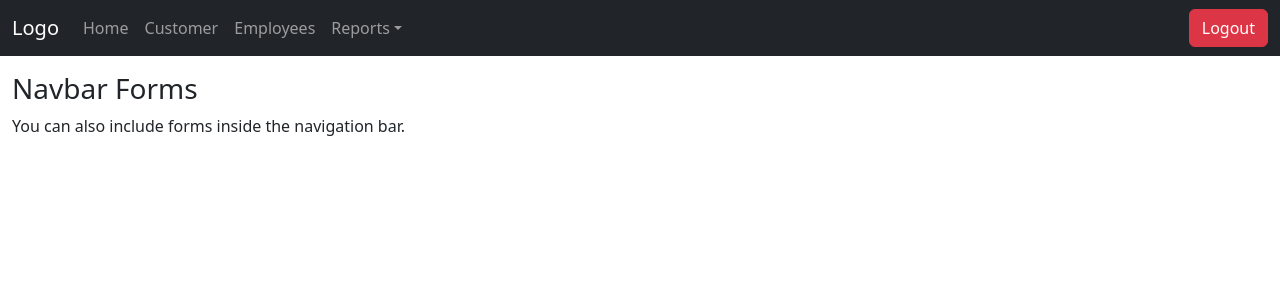
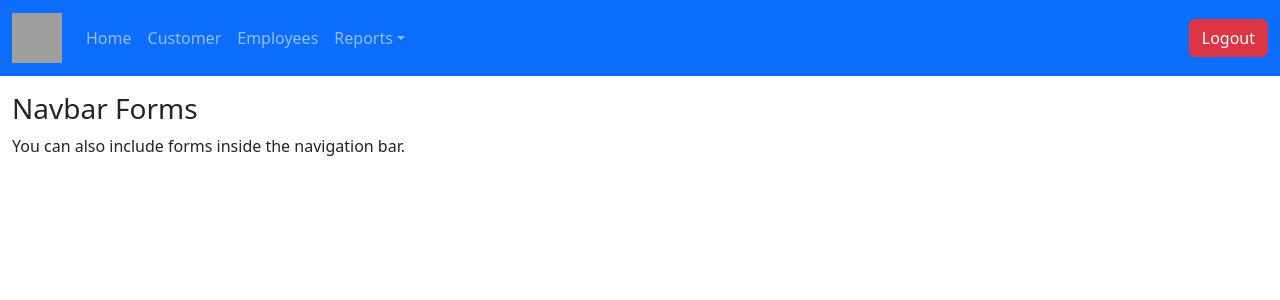
Before and after one commit to HarryWitriyono/northwindapp, a PHP site: page /menu.php in a window 1280 px wide. Shown: the top 300 px of the page. Run offline with PHP 8.4, Linux system fonts and the light colour scheme; grey boxes are pictures that could not be loaded.

Commit message:
Add files via upload

```diff
--- a/menu.php
+++ b/menu.php
@@ -9,9 +9,9 @@
 </head>
 <body>
 
-<nav class="navbar navbar-expand-sm navbar-dark bg-dark">
+<nav class="navbar navbar-expand-sm navbar-dark bg-primary text-white">
   <div class="container-fluid">
-    <a class="navbar-brand" href="javascript:void(0)">Logo</a>
+    <a class="navbar-brand" href="javascript:void(0)"><img src="https://umb.ac.id/wp-content/uploads/2024/03/logo-branding-umb-3-150x150.png" width="50px" height="50px"></a>
     <button class="navbar-toggler" type="button" data-bs-toggle="collapse" data-bs-target="#mynavbar">
       <span class="navbar-toggler-icon"></span>
     </button>
```
